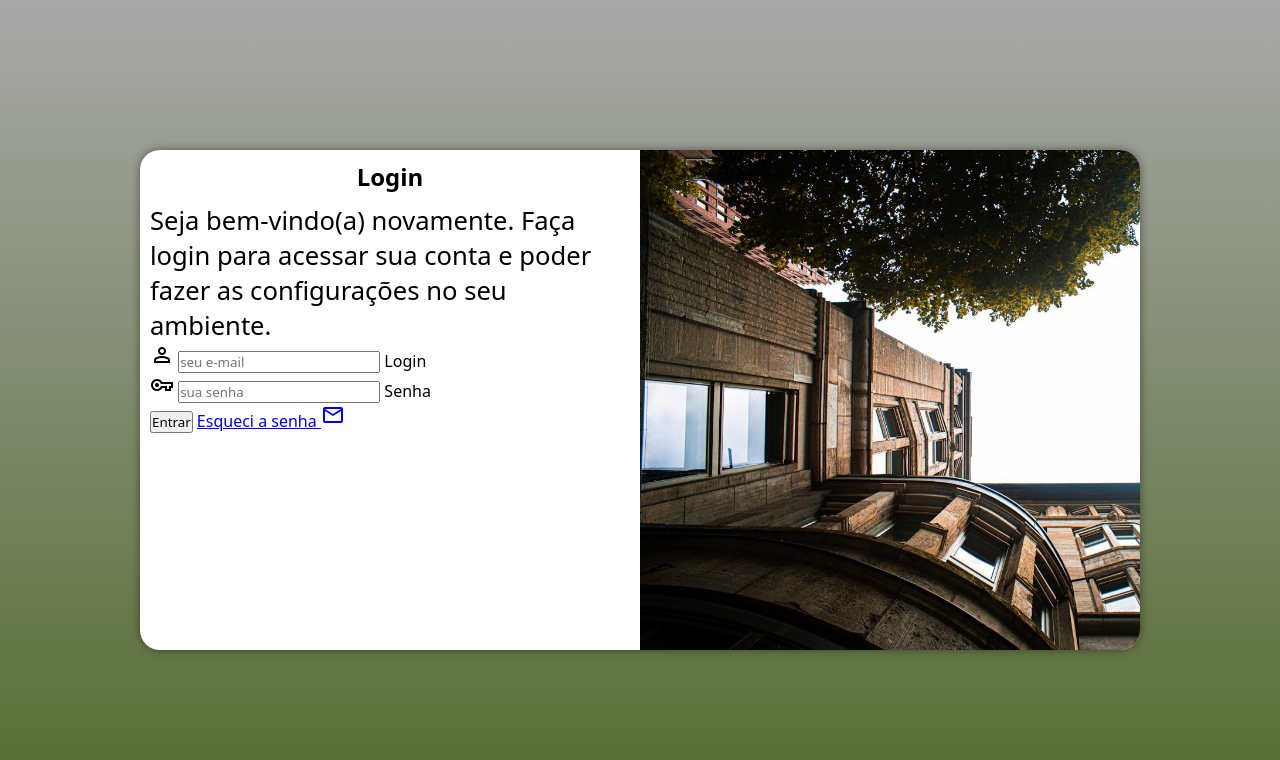
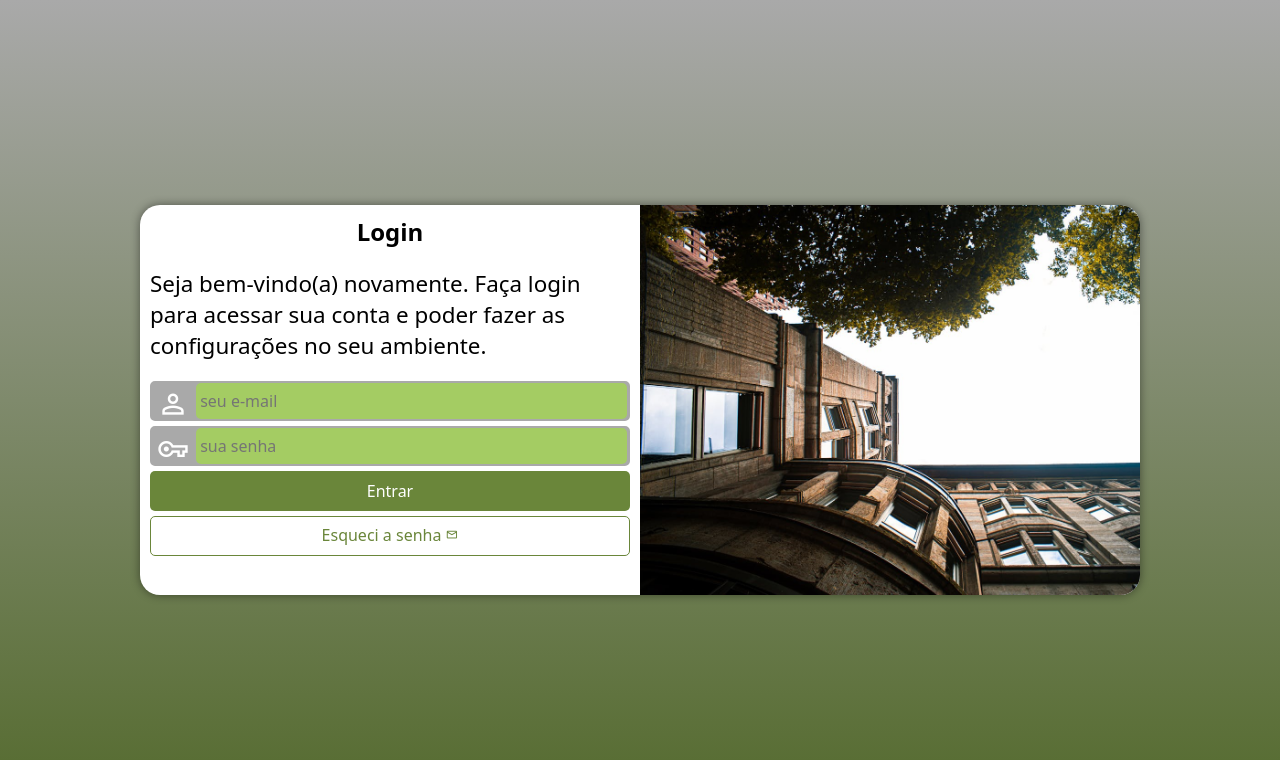
Before and after one commit to BiaAlvesDeLima/projeto-login, a plain HTML site: page index.html in a window 1280 px wide. Drawn offline with nearby package versions, Linux system fonts and the light colour scheme.

Commit message:
finalizandoprojeto

```diff
--- a/estilos/media-query.css
+++ b/estilos/media-query.css
@@ -17,6 +17,7 @@ Grandes telas: acima de 1281px
 
     section#login {
         width: 80vw;
+        height: 315px;
     }
 
     section#login > div#imagem {
@@ -33,6 +34,7 @@ Grandes telas: acima de 1281px
 
     div#formulario > p {
     font-size: 1.2em;
+    margin: 10px 0px;
 }
 
 }
@@ -44,6 +46,7 @@ Grandes telas: acima de 1281px
 
     section#login {
         width: 1000px;
+        height: 390px;
     }
 
     section#login > div#imagem {
@@ -58,6 +61,7 @@ Grandes telas: acima de 1281px
     }
 
     div#formulario > p {
-    font-size: 1.6em;
+    font-size: 1.4em;
+    margin: 20px 0px;
 }
 }
--- a/estilos/style.css
+++ b/estilos/style.css
@@ -30,15 +30,15 @@ section#login {
     position: absolute;
     top: 50%;
     left: 50%;
-    transform: translate(-50%, -50%);
     overflow: hidden;
 
     background-color: white;
     width: 250px;
-    height: 500px;
+    height: 515px;
     border-radius: 20px;
     box-shadow: 0px 0px 10px rgba(0, 0, 0, 0.452);
 
+    transform: translate(-50%, -50%);
     transition: width .3s, height .3s;
     transition-timing-function: ease;
 }
@@ -64,3 +64,79 @@ div#formulario > h1 {
 div#formulario > p {
     font-size: 0.8em;
 }
+
+form > div.campo {
+    background-color: #a9a9a9;
+    border: 2px solid #a9a9a9;
+    display: block;
+    width: 100%;
+    height: 40px;
+    border-radius: 5px;
+    margin: 5px 0px;
+}
+
+div.campo > label {
+    display: none;
+}
+
+div.campo > span {
+    color: white;
+    font-size: 2em;
+    width: 40px;
+    padding: 5px;
+
+}
+
+div.campo > input {
+    background-color: #a4cc63;
+    font-size: 1em;
+    width: calc(100% - 45px);
+    height: 100%;
+    border: 0px;
+    border-radius: 5px;
+    padding: 4px;
+    transform: translateY(-13px);
+}
+
+div.campo > input:focus-within {
+    background-color: white;
+}
+
+form > input[type=submit] {
+    display: block;
+    font-size: 1em;
+    width: 100%;
+    height: 40px;
+    background-color: #6a863a;
+    color: white;
+    border: none;
+    border-radius: 5px;
+    cursor: pointer;
+}
+
+form > input[type=submit]:hover {
+    background-color: #50642e;
+}
+
+form > a.botao {
+    display: block;
+    text-align: center;
+    font-size: 1em;
+    width: 100%;
+    height: 40px;
+    padding-top: 7px;
+    margin-top: 5px;
+    background-color: white;
+    color: #6a863a;
+    border: 1px solid #6a863a;
+    border-radius: 5px;
+    text-decoration: none;
+}
+
+form > a.botao:hover {
+    background-color: #a4cc63;
+}
+
+form > a.botao > i {
+    font-size: 0.8em;
+}
--- a/index.html
+++ b/index.html
@@ -30,7 +30,7 @@
                          <label for="isenha">Senha</label>
                     </div>
                     <input type="submit" value="Entrar">
-                    <a href="esqueci.html">Esqueci a senha <i class="material-symbols-outlined">mail</i>
+                    <a href="esqueci.html" class="botao">Esqueci a senha <i class="material-symbols-outlined">mail</i>
                     </a>
                 </form>
             </div>
```
